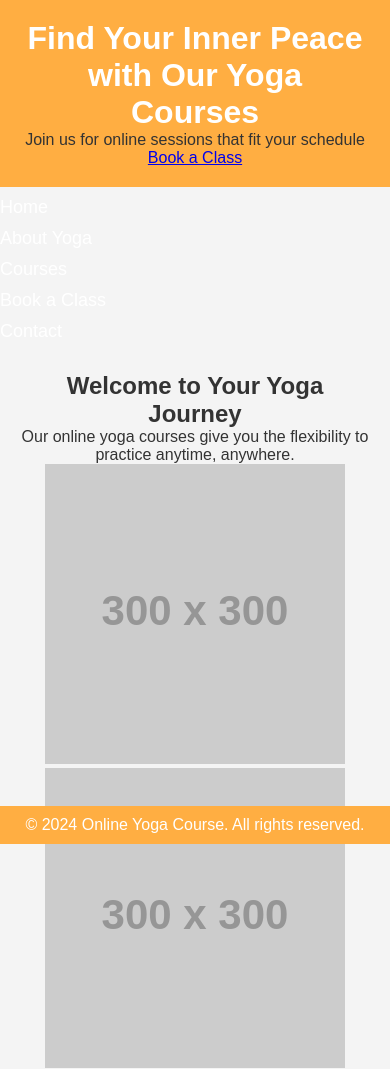
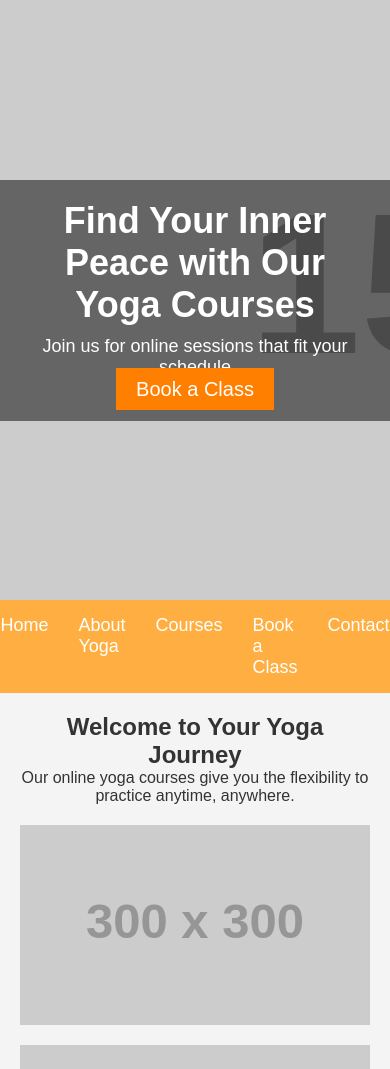
Before and after one commit to rlyyfallen/online-yoga-course, a plain HTML site: page index.html in a window 390 px wide. Shown: the top 1069 px of the page. Drawn offline with Linux system fonts and the light colour scheme; placeholder pictures from the web are drawn by us.

Commit message:
Update styles.css

```diff
--- a/styles.css
+++ b/styles.css
@@ -11,28 +11,63 @@ body {
 }
 
 header {
-  background-color: #ffae42;
-  padding: 20px;
+  position: relative;
+  background-image: url('https://via.placeholder.com/1500x600');
+  background-size: cover;
+  height: 600px;
+  display: flex;
+  align-items: center;
+  justify-content: center;
+  color: white;
   text-align: center;
 }
 
-h1 {
+.hero {
+  background: rgba(0, 0, 0, 0.5);
+  padding: 20px;
+}
+
+.hero h1 {
+  font-size: 48px;
+  margin-bottom: 10px;
+}
+
+.hero p {
+  font-size: 24px;
+}
+
+.hero-button {
+  background-color: #ff7f00;
   color: white;
+  padding: 10px 20px;
+  text-decoration: none;
+  font-size: 20px;
+  border: none;
+  transition: background-color 0.3s ease;
+}
+
+.hero-button:hover {
+  background-color: #ffae42;
+}
+
+nav {
+  background-color: #ffae42;
+  padding: 15px;
 }
 
 nav ul {
   list-style: none;
-  padding: 0;
+  display: flex;
+  justify-content: center;
 }
 
 nav ul li {
-  display: inline-block;
   margin: 0 15px;
 }
 
 nav ul li a {
+  color: white;
   text-decoration: none;
-  color: white;
   font-size: 18px;
   transition: color 0.3s ease;
 }
@@ -60,8 +95,21 @@ main {
   to { opacity: 1; }
 }
 
+.image-grid {
+  display: flex;
+  justify-content: center;
+  gap: 10px;
+  margin-top: 20px;
+}
+
+.image-grid img {
+  width: 300px;
+  height: 200px;
+  object-fit: cover;
+}
+
 .book-button {
-  background-color: #ffae42;
+  background-color: #ff7f00;
   color: white;
   padding: 10px 20px;
   border: none;
@@ -71,7 +119,7 @@ main {
 }
 
 .book-button:hover {
-  background-color: #ff7f00;
+  background-color: #ffae42;
 }
 
 footer {
@@ -79,14 +127,23 @@ footer {
   padding: 10px;
   text-align: center;
   color: white;
-  position: fixed;
-  width: 100%;
-  bottom: 0;
 }
 
 @media (max-width: 768px) {
-  nav ul li {
-    display: block;
-    margin: 10px 0;
+  .hero h1 {
+    font-size: 36px;
+  }
+
+  .hero p {
+    font-size: 18px;
+  }
+
+  .image-grid {
+    flex-direction: column;
+    gap: 20px;
+  }
+
+  .image-grid img {
+    width: 100%;
   }
 }
```
